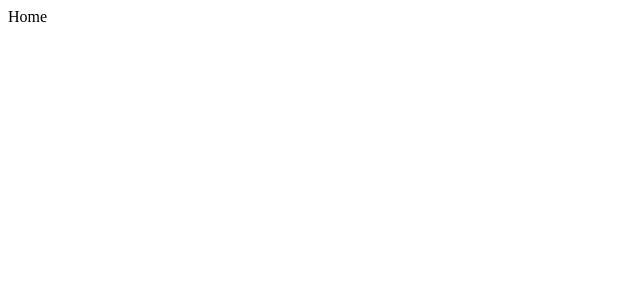
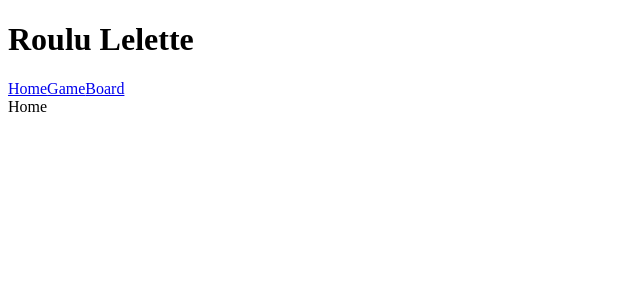
Before and after one commit to LSWXD/roulu-lelette-client, a Next.js app: page / in a window 1280 px wide. Shown: the top 300 px of the page, without its empty margins (0-640 px from the left). Built offline with nearby package versions, Linux system fonts and the light colour scheme.

Commit message:
Create navigation feature

```diff
--- /dev/null
+++ b/src/components/Header.tsx
@@ -0,0 +1,11 @@
+import type { NextPage } from 'next'
+
+const Header: NextPage = ({ children }) => {
+    return (
+        <header>
+            <h1>Roulu Lelette</h1>
+        </header>
+    )
+}
+
+export default Header
--- a/src/components/Layout.tsx
+++ b/src/components/Layout.tsx
@@ -1,9 +1,16 @@
 import type { NextPage } from 'next'
+
+import Header from './Header'
+import Navigation from './Navigation'
 
 const Layout: NextPage = ({ children }) => {
     return (
         <div>
-            {children}
+            <Header />
+            <Navigation />
+            <main>
+                {children}
+            </main>
         </div>
     )
 }
--- /dev/null
+++ b/src/components/Navigation.tsx
@@ -0,0 +1,28 @@
+import type { NextPage } from 'next'
+
+import Link from 'next/link'
+
+const Navigation: NextPage = ({ children }) => {
+    return (
+        <nav>
+            <Link
+                href="/"
+            >
+                <a>Home</a>
+            </Link>
+            <Link
+                href="/game"
+            >
+                <a>Game</a>
+            </Link>
+            <Link
+                href="/board"
+            >
+                <a>Board</a>
+            </Link>
+
+        </nav>
+    )
+}
+
+export default Navigation
```
